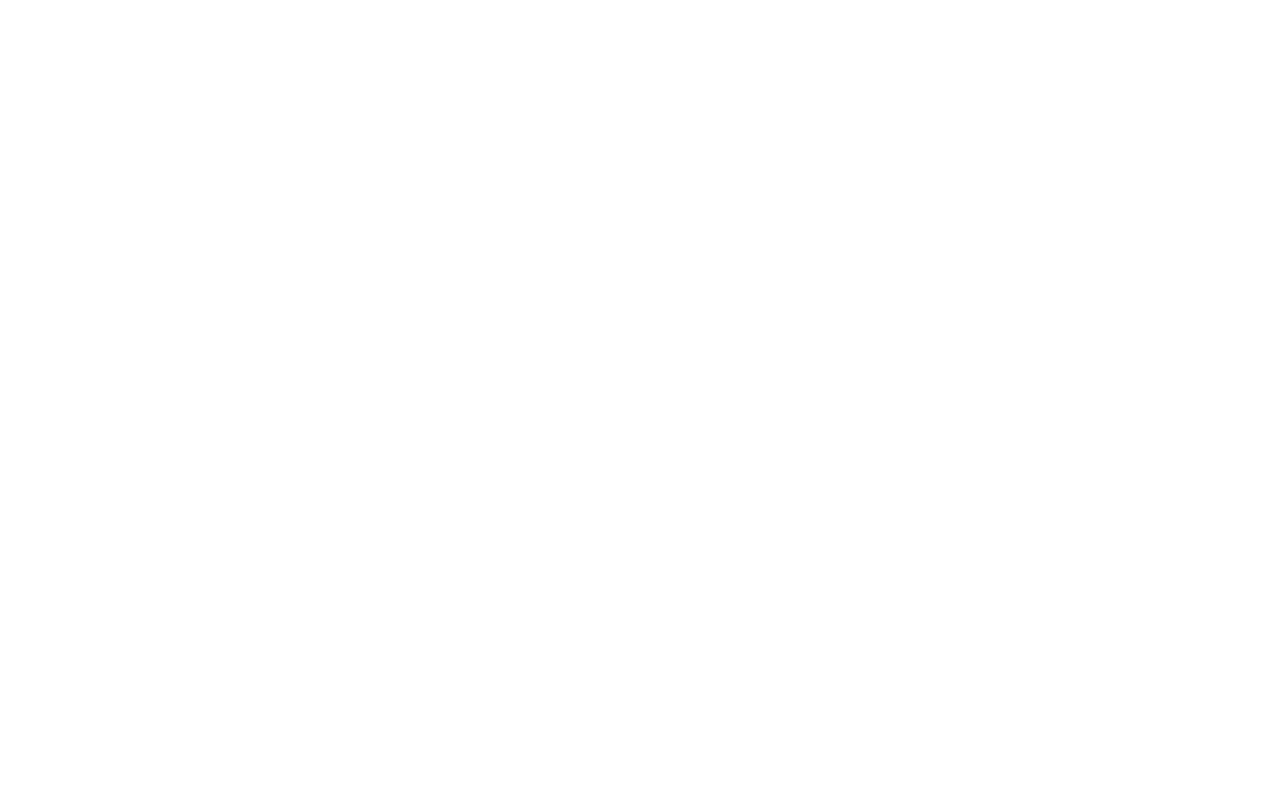
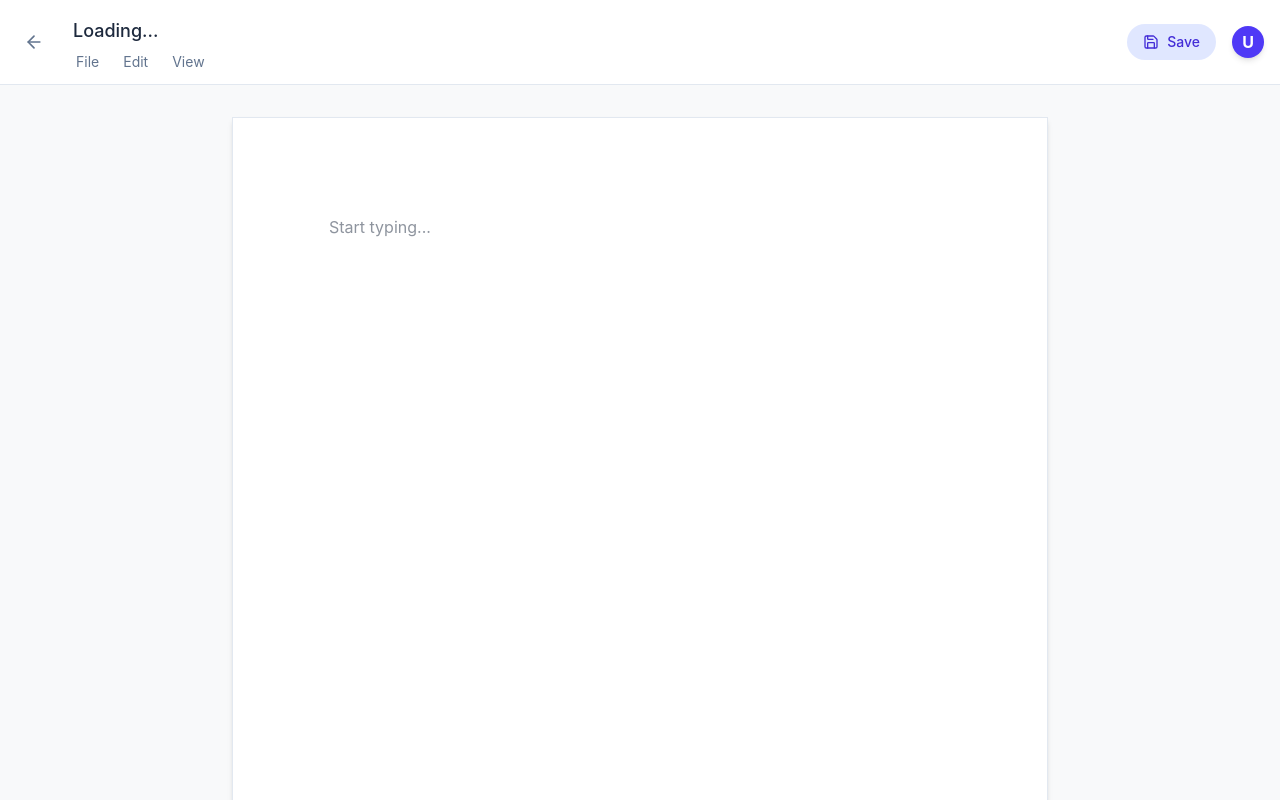
Before and after one commit to jashhh0908/lp_unicode, a React (Vite) app in the folder client/: page /document/1 in a window 1280 px wide. Before the commit this address had no page. Shown: the top 800 px of the page. Built offline with nearby package versions, Linux system fonts and the light colour scheme; no server answers; sample sign-in values are in the browser's storage.

Commit message:
implement doc creation, editor UI and updation

```diff
--- a/client/src/App.jsx
+++ b/client/src/App.jsx
@@ -2,6 +2,7 @@
 import LoginPage from './pages/Login.jsx';
 import SignupPage from './pages/SignUp.jsx';
 import Dashboard from './pages/Dashboard.jsx';
+import DocumentEditor from './pages/DocumentEditor.jsx';
 import { AuthProvider } from './context/AuthContext.jsx';
 import { ProtectedRoute } from './components/ProtectedRoute.jsx';
 
@@ -18,6 +19,11 @@
                             <Dashboard />
                         </ProtectedRoute>
                     }/>
+                    <Route path="/document/:id" element={
+                        <ProtectedRoute>
+                            <DocumentEditor />
+                        </ProtectedRoute>
+                    }/>
                 </Routes>
             </Router>
         </AuthProvider>
--- a/client/src/pages/Dashboard.jsx
+++ b/client/src/pages/Dashboard.jsx
@@ -2,7 +2,7 @@
 import { useAuth } from '../context/AuthContext';
 import { FileText, Plus, LogOut, Clock, MoreVertical } from 'lucide-react';
 import { useEffect, useState } from 'react';
-import { getDocuments } from '../services/docService';
+import { createDocument, getDocuments } from '../services/docService';
 
 export default function Dashboard() {
     const [docs, setDocs] = useState([]);
@@ -17,6 +17,16 @@
 
     const displayName = user?.userInfo?.name?.split(' ')[0] || 'there';
 
+    const handleCreateDocument = async () => {
+        try {
+            const data = await createDocument("Untitled Document", "");
+            const new_doc_id = data.document._id;
+            if (new_doc_id)
+                navigate(`/document/${new_doc_id}`);
+        } catch (error) {
+            console.error("Failed to implicitly create document:", error);
+        }
+    }
     useEffect(() => {
         const fetchUserDocs = async () => {
             try {
@@ -27,7 +37,7 @@
             }
         }
 
-        if(user.userInfo.id) {
+        if (user.userInfo.id) {
             fetchUserDocs();
         } else {
             console.error("Login first");
@@ -76,15 +86,18 @@
                 </div>
 
                 <div className="grid grid-cols-1 sm:grid-cols-2 md:grid-cols-3 lg:grid-cols-4 gap-6">
-                    <button className="flex flex-col items-center justify-center h-64 bg-white border-2 border-dashed border-slate-300 rounded-2xl hover:border-indigo-500 hover:bg-indigo-50/50 transition-all group flex-shrink-0 cursor-pointer text-slate-500 hover:text-indigo-600 shadow-sm focus:outline-none focus:ring-4 focus:ring-indigo-500/20">
+                    <button
+                        onClick={handleCreateDocument}
+                        className="flex flex-col items-center justify-center h-64 bg-white border-2 border-dashed border-slate-300 rounded-2xl hover:border-indigo-500 hover:bg-indigo-50/50 transition-all group flex-shrink-0 cursor-pointer text-slate-500 hover:text-indigo-600 shadow-sm focus:outline-none focus:ring-4 focus:ring-indigo-500/20"
+                    >
                         <div className="p-4 bg-slate-100 group-hover:bg-indigo-100 rounded-full mb-4 transition-colors">
                             <Plus className="h-6 w-6" />
                         </div>
-                        <span className="font-semibold">Blank Document</span>
+                        <span className="font-semibold">New Document</span>
                     </button>
 
                     {docs.map((doc) => (
-                        <div key={doc.id} className="flex flex-col h-64 bg-white border border-slate-200 rounded-2xl hover:shadow-xl hover:shadow-indigo-500/10 hover:-translate-y-1 transition-all cursor-pointer overflow-hidden group">
+                        <div key={doc._id} onClick={() => navigate(`/document/${doc._id}`)} className="flex flex-col h-64 bg-white border border-slate-200 rounded-2xl hover:shadow-xl hover:shadow-indigo-500/10 hover:-translate-y-1 transition-all cursor-pointer overflow-hidden group">
                             <div className="flex-1 bg-slate-50 border-b border-slate-100 p-5 relative overflow-hidden">
                                 <div className="absolute top-4 right-4 p-1.5 hover:bg-slate-200 rounded-lg transition-colors text-slate-400 z-10">
                                     <MoreVertical className="h-5 w-5" />
--- /dev/null
+++ b/client/src/pages/DocumentEditor.jsx
@@ -0,0 +1,98 @@
+import { useParams, useNavigate } from 'react-router-dom';
+import { ArrowLeft, Save } from 'lucide-react';
+import { useEffect, useState } from 'react';
+import { getDocuments, updateDocument } from '../services/docService';
+
+export default function DocumentEditor() {
+    const { id } = useParams();
+    const navigate = useNavigate();
+
+    const [title, setTitle] = useState("Loading...");
+    const [content, setContent] = useState("");
+    const [isSaving, setIsSaving] = useState(false);
+    const handleSave = async () => {
+        try {
+            setIsSaving(true);
+            const data = await updateDocument(id, title, content);
+            console.log("Updated: ", data);
+        } catch (error) {
+            console.error("Failed to save document:", error);
+        } finally {
+            setIsSaving(false);
+        }
+    }
+    useEffect(() => {
+        const loadDocument = async () => {
+            try {
+                const data = await getDocuments();
+                const currentDocument = data.documents.find(doc => doc._id === id);
+                if(currentDocument) {
+                    setTitle(currentDocument.title);
+                    setContent(currentDocument.content);
+                } else {
+                    console.error("Document not found!");
+                    navigate('/dashboard');
+                }
+            } catch (error) {
+                console.error("Failed to load document:", error);
+            }
+        }
+        if(id)
+            loadDocument();
+    }, [id]);
+
+    return (
+        <div className="min-h-screen bg-[#F8F9FA] flex flex-col font-sans text-slate-800">
+            <header className="bg-white border-b border-slate-200 px-4 py-3 flex items-center justify-between sticky top-0 z-10">
+                <div className="flex items-center">
+                    <button
+                        onClick={() => navigate('/dashboard')}
+                        className="mr-3 p-2 text-slate-500 hover:bg-slate-100 rounded-full transition-colors"
+                        title="Back to Dashboard"
+                    >
+                        <ArrowLeft className="h-5 w-5" />
+                    </button>
+
+                    <div className="flex flex-col">
+                        <input
+                            type="text"
+                            value={title}
+                            onChange={(e) => setTitle(e.target.value)}
+                            className="text-lg font-medium bg-transparent border border-transparent hover:border-slate-300 focus:border-indigo-500 focus:bg-white rounded px-2 py-1 text-slate-800 focus:outline-none transition-colors w-64 md:w-96"
+                            placeholder="Untitled Document"
+                        />
+                        <div className="flex space-x-4 px-2 mt-0.5 text-sm text-slate-500">
+                            <button className="hover:text-slate-800 hover:bg-slate-100 px-1 rounded cursor-pointer">File</button>
+                            <button className="hover:text-slate-800 hover:bg-slate-100 px-1 rounded cursor-pointer">Edit</button>
+                            <button className="hover:text-slate-800 hover:bg-slate-100 px-1 rounded cursor-pointer">View</button>
+                        </div>
+                    </div>
+                </div>
+
+                <div className="flex items-center space-x-4">
+                    <button
+                        onClick={handleSave}
+                        className="bg-indigo-100 text-indigo-700 hover:bg-indigo-200 px-4 py-2 rounded-full font-medium text-sm flex items-center transition-colors"
+                    >
+                        <Save className="w-4 h-4 mr-2"/>
+                        Save
+                     </button>
+                     <div className="h-8 w-8 bg-indigo-600 text-white rounded-full flex items-center justify-center font-bold shadow-md cursor-pointer">
+                        U
+                    </div>
+                </div>
+            </header>
+
+            <main className="flex-1 overflow-y-auto py-8 px-4 flex justify-center">
+                <div className="bg-white shadow-md border border-slate-200 w-full max-w-[816px] min-h-[1056px] p-12 lg:p-24 focus-within:ring-1 focus-within:ring-indigo-100">
+                    <textarea
+                        className="w-full h-full min-h-[800px] resize-none border-none focus:outline-none text-slate-800 text-base leading-relaxed"
+                        placeholder="Start typing..."
+                        value={content}
+                        onChange={(e) => setContent(e.target.value)}
+                    ></textarea>
+                </div>
+            </main>
+        </div>
+    );
+}
--- a/client/src/services/docService.js
+++ b/client/src/services/docService.js
@@ -1,11 +1,17 @@
 import api from "./api"
 
 export const createDocument = async (title, content) => {
-    const document = await api.post('/create', {title, content});
-    return document;
+    const response = await api.post('/document/create', {title, content});
+    return response.data;
 }
 
 export const getDocuments = async () => {
     const response = await api.get('/document/read');
     return response.data;
 }
+
+
+export const updateDocument = async (id, title, content) => {
+    const response = await api.patch(`/document/update/${id}`, {title, content});
+    return response.data;
+}
```
